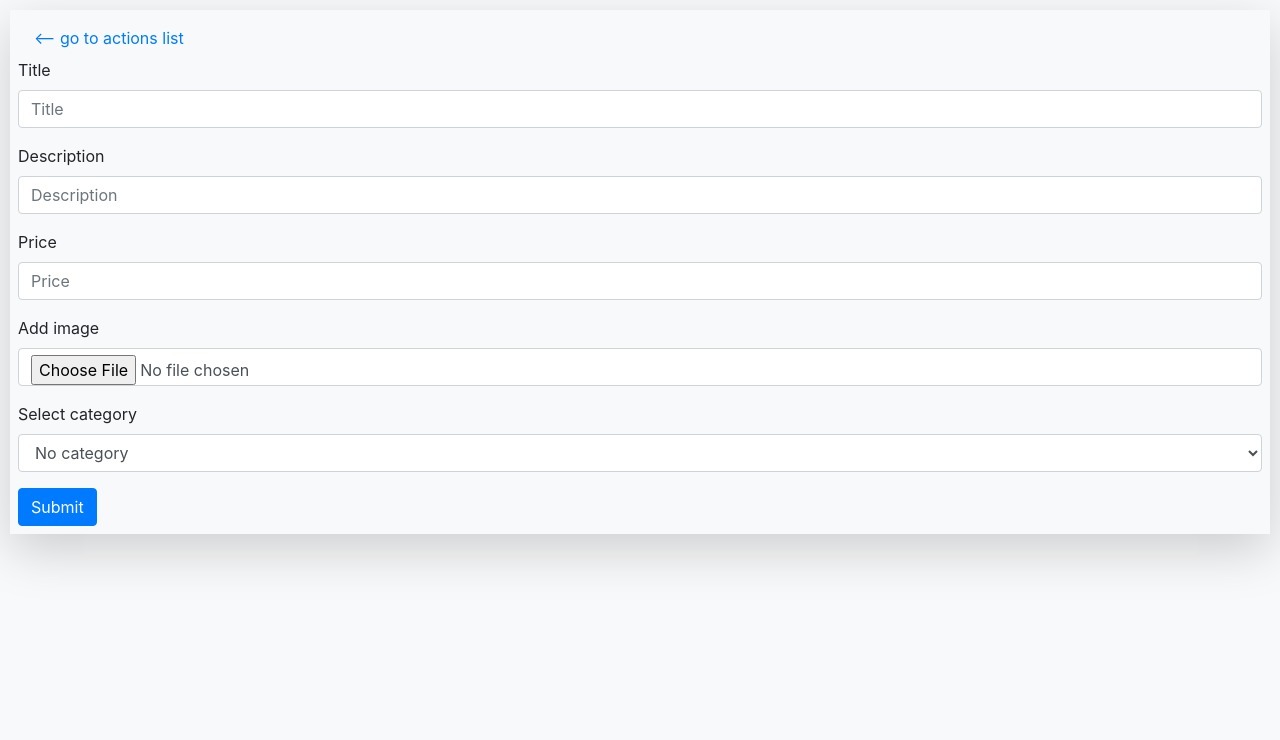
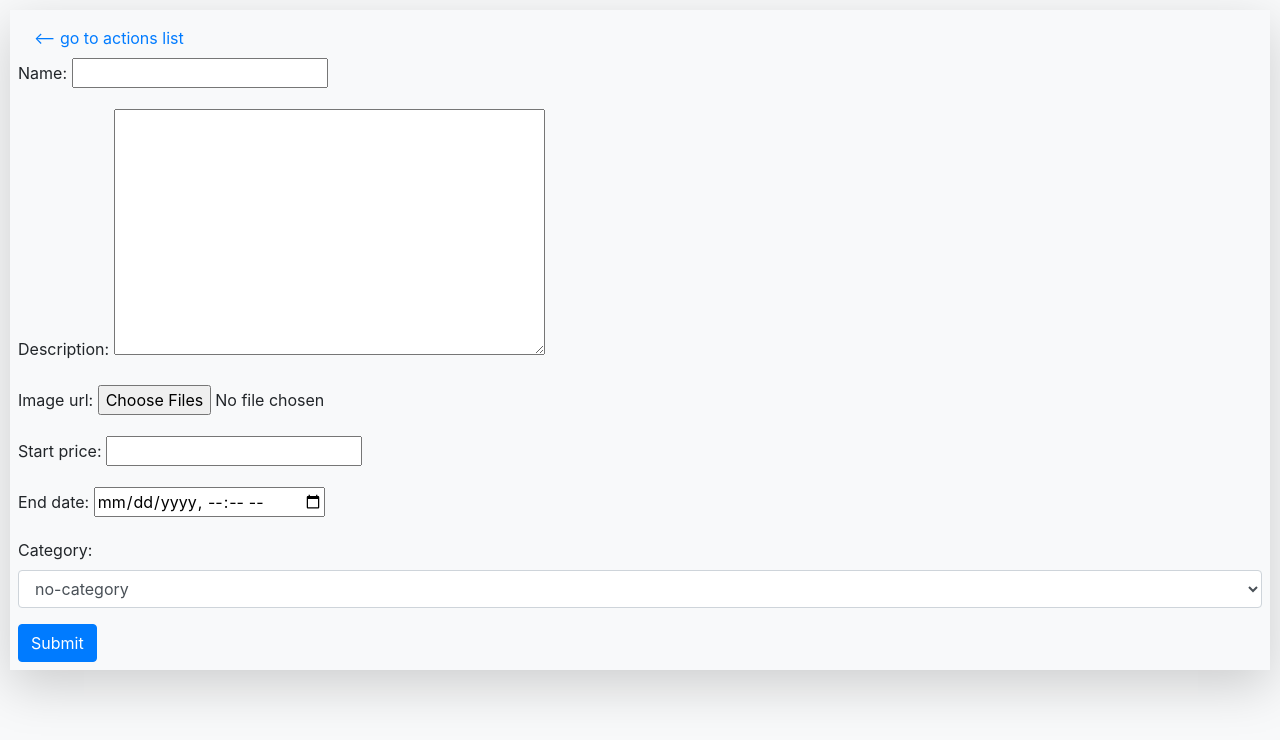
Before and after one commit to ErihKoh/commerce, a Django app: page /add in a window 1280 px wide. Shown: the top 740 px of the page. Run offline with Django 3.2, Linux system fonts and the light colour scheme; some libraries are stand-ins or nearby versions.

Commit message:
change form

```diff
--- /dev/null
+++ b/auctions/form.py
@@ -0,0 +1,22 @@
+from django import forms
+from .models import Auction
+
+CATEGORIES = (
+        ('no-category', 'no-category'),
+        ('digital', 'digital'),
+        ('fashion', 'fashion'),
+        ('home', 'home'),
+    )
+
+
+class AuctionForm(forms.ModelForm):
+
+    class Meta:
+        model = Auction
+        fields = ['name', 'description', 'image_url', 'start_price', 'end_date', 'category']
+        widgets = {
+            'end_date': forms.DateTimeInput(attrs={'type': 'datetime-local'}),
+            'category': forms.Select(choices=CATEGORIES,  attrs={'class': 'form-control'}),
+            'image_url': forms.ClearableFileInput(attrs={'multiple': True}),
+        }
+        initial = {'category': 'no-category'}
--- a/auctions/models.py
+++ b/auctions/models.py
@@ -1,43 +1,49 @@
 from django.contrib.auth.models import AbstractUser
 from django.db import models
+
 
 class User(AbstractUser):
     id = models.AutoField(primary_key=True)
 
 
-
 class Auction(models.Model):
     id = models.AutoField(primary_key=True)
-    author = models.ForeignKey(User, on_delete=models.CASCADE)
-    title = models.CharField(max_length=64, blank=False)
-    description = models.TextField(blank=True)
-    current_price = models.DecimalField(max_digits=11, decimal_places=2, default=0.0)
+    name = models.CharField(max_length=100)
+    description = models.TextField()
+    start_price = models.DecimalField(max_digits=10, decimal_places=2)
+    current_price = models.DecimalField(max_digits=10, decimal_places=2)
+    end_date = models.DateTimeField()
+    seller = models.ForeignKey(User, on_delete=models.CASCADE, related_name='auctions')
+    winner = models.ForeignKey(User, on_delete=models.SET_NULL, null=True, blank=True, related_name='won_auctions')
+    created_at = models.DateTimeField(auto_now_add=True)
+    is_available = models.BooleanField(default=True)
+    image_url = models.URLField(blank=True)
     category = models.CharField(max_length=64)
-    image_url = models.URLField(blank=True)
-    publication_date = models.DateTimeField(auto_now_add=True)
-    isAvailable = models.BooleanField(default=True)
-
-
 
     def __str__(self):
-        return f"Auction id: {self.id}, title: {self.title}, seller: {self.author}"
+        return self.name
+
+    def get_comments(self):
+        return self.comments.order_by('-created_at')
+
 
 class Bid(models.Model):
     id = models.AutoField(primary_key=True)
-    auction = models.ForeignKey(Auction, on_delete=models.CASCADE)
-    user = models.ForeignKey(User, on_delete=models.CASCADE)
-    bid_date = models.DateTimeField(auto_now_add=True)
-    bid_price = models.DecimalField(max_digits=11, decimal_places=2)
+    auction = models.ForeignKey(Auction, on_delete=models.CASCADE, related_name='bids')
+    bidder = models.ForeignKey(User, on_delete=models.CASCADE, related_name='bids')
+    amount = models.DecimalField(max_digits=10, decimal_places=2)
+    created_at = models.DateTimeField(auto_now_add=True)
 
     def __str__(self):
-        return f"{self.user} bid {self.bid_price} $ on {self.auction}"
+        return f"{self.bidder.user} - {self.auction.name}: {self.amount}"
+
 
 class Comment(models.Model):
     id = models.AutoField(primary_key=True)
-    auction = models.ForeignKey(Auction, on_delete=models.CASCADE)
-    user = models.ForeignKey(User, on_delete=models.CASCADE)
-    comment = models.TextField(blank=False)
-    comment_date = models.DateTimeField(auto_now_add=True, null=True)
+    auction = models.ForeignKey(Auction, on_delete=models.CASCADE, related_name='comments')
+    author = models.ForeignKey(User, on_delete=models.CASCADE)
+    text = models.TextField()
+    created_at = models.DateTimeField(auto_now_add=True)
 
     def __str__(self):
-        return f"Comment {self.id} on auction {self.auction} made by {self.user}"
+        return self.text
--- a/auctions/templates/auctions/add.html
+++ b/auctions/templates/auctions/add.html
@@ -2,61 +2,7 @@
 <div>
   <a class="nav-link" href="{% url 'index' %}"> <-- go to actions list </a>
   <form actions="{% url 'add' %}" method="post" enctype="multipart/form-data">
-    {% csrf_token %}
-    <div class="form-group">
-      <label for="title">Title</label>
-      <input
-        type="text"
-        class="form-control"
-        id="title"
-        placeholder="Title"
-        name="title"
-      />
-    </div>
-    <div class="form-group">
-      <label for="desc">Description</label>
-      <input
-        type="text"
-        class="form-control"
-        id="desc"
-        placeholder="Description"
-        name="desc"
-      />
-    </div>
-    <div class="form-group">
-      <label for="price">Price</label>
-      <input
-        type="text"
-        class="form-control"
-        id="price"
-        placeholder="Price"
-        name="price"
-      />
-    </div>
-    <div class="form-group">
-      <label for="img-url">Add image</label>
-      <input
-        name="upload"
-        accept="image/*"
-        type="file"
-        class="form-control"
-        id="img-url"
-        placeholder="Image URL"
-      />
-    </div>
-    <div class="form-group">
-      <label for="exampleFormControlSelect1">Select category</label>
-      <select
-        class="form-control"
-        id="exampleFormControlSelect1"
-        name="category"
-      >
-        <option value="" selected disabled hidden>No category</option>
-        {% for category in categories %}
-        <option value="{{ category }}">{{ category }}</option>
-        {% endfor %}
-      </select>
-    </div>
+    {% csrf_token %} {{ form.as_p }}
     <button type="submit" class="btn btn-primary">Submit</button>
   </form>
 </div>
--- a/auctions/views.py
+++ b/auctions/views.py
@@ -7,6 +7,8 @@ from django.urls import reverse
 # Set your Cloudinary credentials
 # ==============================
 from dotenv import load_dotenv
+
+from auctions.form import AuctionForm
 load_dotenv()
 
 # Import the Cloudinary libraries
@@ -24,8 +26,6 @@ from .models import User, Auction, Bid, Comment
 
 config = cloudinary.config(secure=True)
 
-categories = ['digital', 'fashion', 'home', 'kids']
-
 def index(request):
     auctions_list = Auction.objects.all()
     return render(request, "auctions/index.html", {
@@ -33,20 +33,15 @@ def index(request):
     })
 
 def add(request):
-    auction = Auction.objects.all()
+    form = AuctionForm()
     if request.method == 'POST':
-        title = request.POST['title']
-        description = request.POST['desc']
-        price = request.POST['price']
-        category = request.POST['category']
-        upload = request.FILES['upload']
-        img_url =  cloudinary.uploader.upload(upload, folder = "commerce/")
-
-        auction = Auction(author = User.objects.get(pk=request.user.id), title=title, category=category, description=description, current_price=price, image_url=img_url['url'])
-        auction.save()
+        form = AuctionForm(request.POST)
+        if form.is_valid():
+            auction = form.save(commit=False)
+            auction.seller = request.user
 
     return render(request, "auctions/add.html", {
-        'categories': categories
+        'form': form
     })
 
 
@@ -100,3 +95,15 @@ def register(request):
         return HttpResponseRedirect(reverse("index"))
     else:
         return render(request, "auctions/register.html")
+
+
+
+# @login_required
+# def add_comment(request, auction_id):
+#     auction = get_object_or_404(Auction, pk=auction_id)
+#     if request.method == 'POST':
+#         text = request.POST.get('text')
+#         if text:
+#             comment = Comment.objects.create(auction=auction, author=request.user, text=text)
+#             comment.save()
+#     return redirect('auction_detail', auction_id=auction.id)
```
Also changed, not shown: auctions/migrations/0001_initial.py, auctions/migrations/0002_alter_auction_id_alter_bid_id_alter_comment_id.py (added), auctions/migrations/0003_rename_isavailable_auction_is_available.py (added), db.sqlite3.
